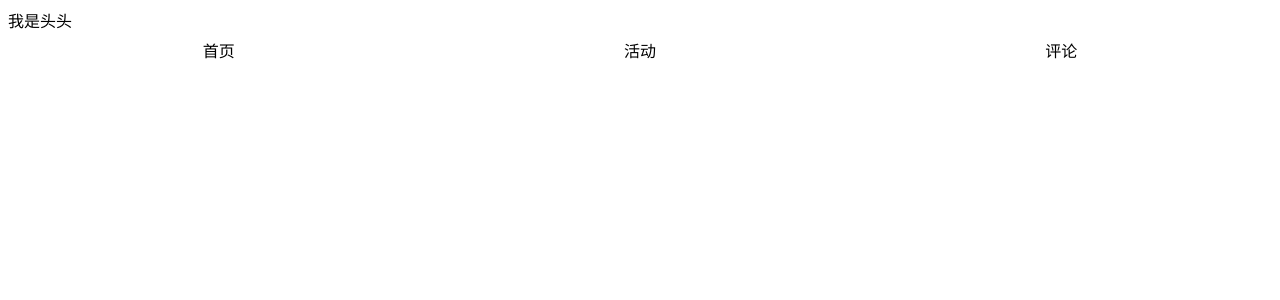
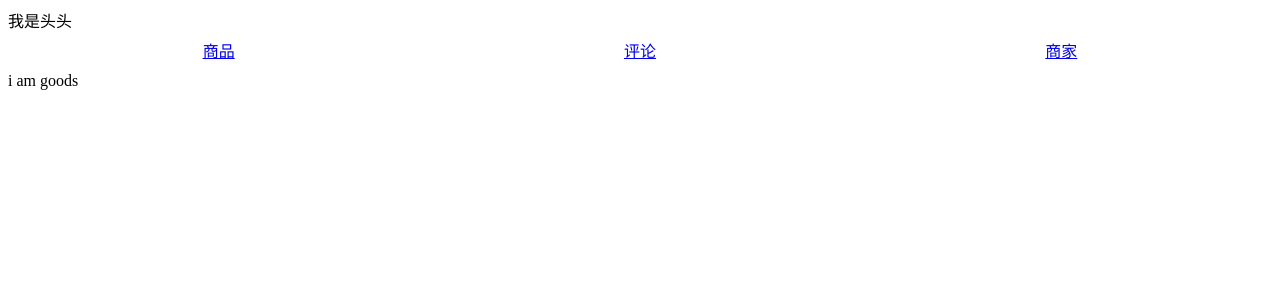
Before and after one commit to chenjiaobin/elm, a Vue app: page /#/goods in a window 1280 px wide. Before the commit this address led to /#/sellers. Shown: the top 300 px of the page. Built offline with nearby package versions, Linux system fonts and the light colour scheme.

Commit message:
mu router

```diff
--- a/src/App.vue
+++ b/src/App.vue
@@ -1,18 +1,29 @@
 <template>
-  <div id="app">
+  <div >
     <v-header></v-header>
     <div class="tab">
-      <div class="tab-item">首页</div>
-      <div class="tab-item">活动</div>
-      <div class="tab-item">评论</div>
+      <!-- <div class="tab-item">
+        <a v-link="{path:'/goods'}">商品</a>
+      </div>
+      <div class="tab-item">
+        <a v-link="{path:'/ratings'}">评论</a>
+      </div>
+      <div class="tab-item">
+        <a v-link="{path:'/sellers'}">商家</a>
+      </div>  -->
+      <router-link to="/goods" class="tab-item">商品</router-link>
+      <router-link to="/ratings" class="tab-item">评论</router-link>
+      <router-link to="/sellers" class="tab-item">商家</router-link>
     </div>
+    <!-- 这个是视图的输出位置，也就是路由的输出页面 -->
+    <router-view></router-view>
   </div>
 </template>
 
 <script>
 import header from './components/header/header.vue'
 export default {
-  name: 'app',
+  // name: 'app',
   components:{
     "v-header":header
   }
@@ -20,7 +31,6 @@ export default {
 </script>
 
 <style lang="stylus" rel="stylesheet/stylus">
-#app
   .tab
       display:flex
       width:100%
--- /dev/null
+++ b/src/components/goods/goods.vue
@@ -0,0 +1,11 @@
+<template>
+	<div>i am goods</div>
+</template>
+
+<script>
+	export default {}
+</script>
+
+<style>
+
+</style>
--- /dev/null
+++ b/src/components/ratings/ratings.vue
@@ -0,0 +1,11 @@
+<template>
+	<div>i am ratings</div>
+</template>
+
+<script>
+	export default {}
+</script>
+
+<style>
+
+</style>
--- /dev/null
+++ b/src/components/sellers/sellers.vue
@@ -0,0 +1,11 @@
+<template>
+	<div>i am sellers</div>
+</template>
+
+<script>
+	export default{}
+</script>
+
+<style lang="stylus" rel="stylesheet/stylus">
+
+</style>
--- a/src/main.js
+++ b/src/main.js
@@ -2,13 +2,34 @@
 // (runtime-only or standalone) has been set in webpack.base.conf with an alias.
 import Vue from 'vue'
 import App from './App'
+import VueRouter from 'vue-router'
+import goods from './components/goods/goods'
+import ratings from './components/ratings/ratings'
+import sellers from './components/sellers/sellers'
+
+Vue.use(VueRouter)
+Vue.config.productionTip = false
+
+const routes=[
+	{path: '/goods',component: goods},
+	{path: '/ratings', component: ratings},
+	{path: '/sellers', component: sellers}
+]
+const router=new VueRouter({
+	routes
+})
+
+new Vue({
+	router,
+	// el:'#app', // 这是vue1.0的写法
+	// components:{ App } 这是vue1.0的写法
+	render: h => h(App)  // 这是vue2.0的写法
+}).$mount('#app')// 这是vue2.0的写法
 
 
-Vue.config.productionTip = false
 
-/* eslint-disable no-new */
-new Vue({
-  el: '#app',
-  template: '<App/>',
-  components: { App }
-})
+// render:h=>h(App)是es6的箭头函数写法，他的作用是来渲染一个视图然后挂载到app上面去
+// 相当于es5的
+// (function(h){
+// 	return h(App);
+// })
```
